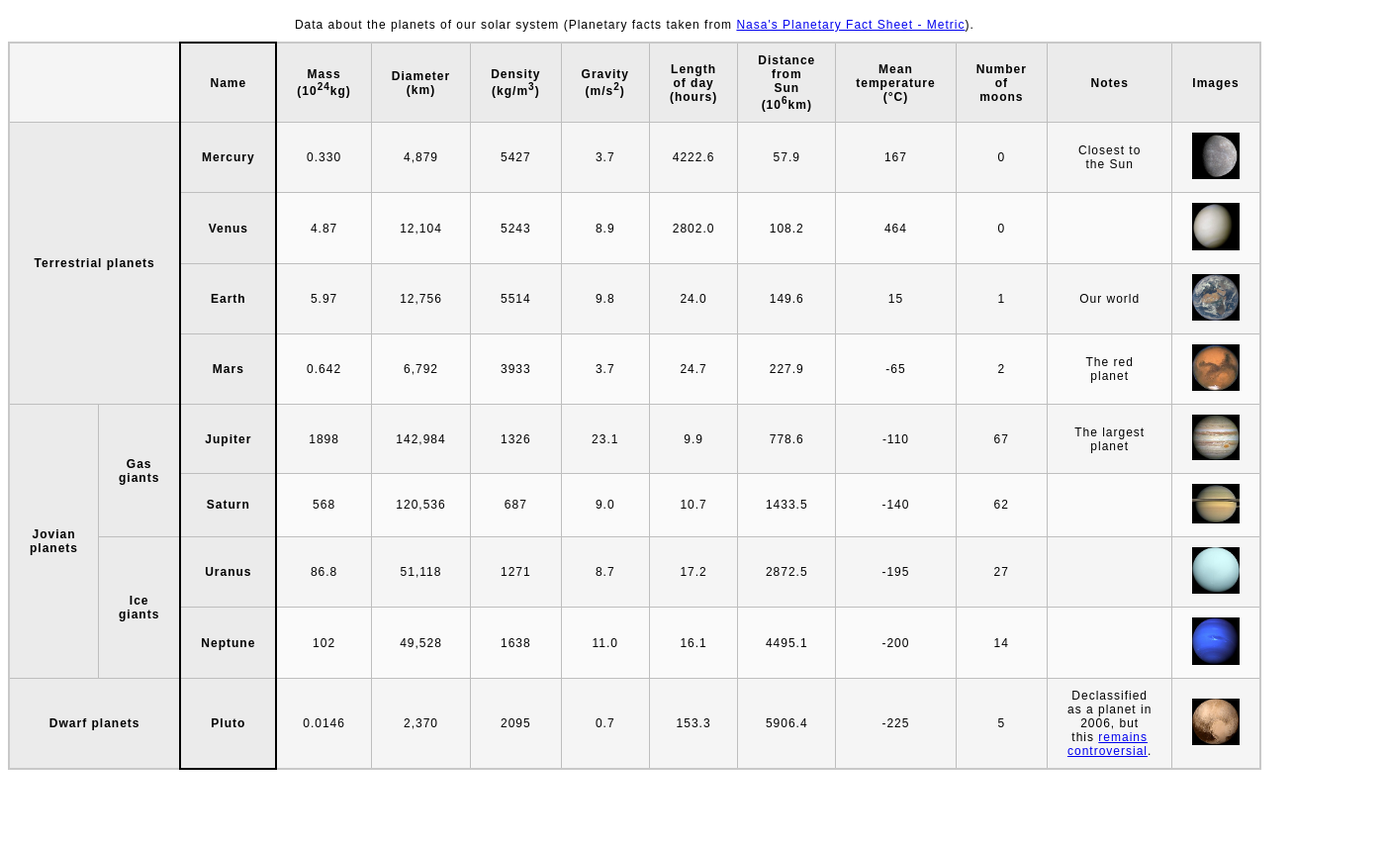
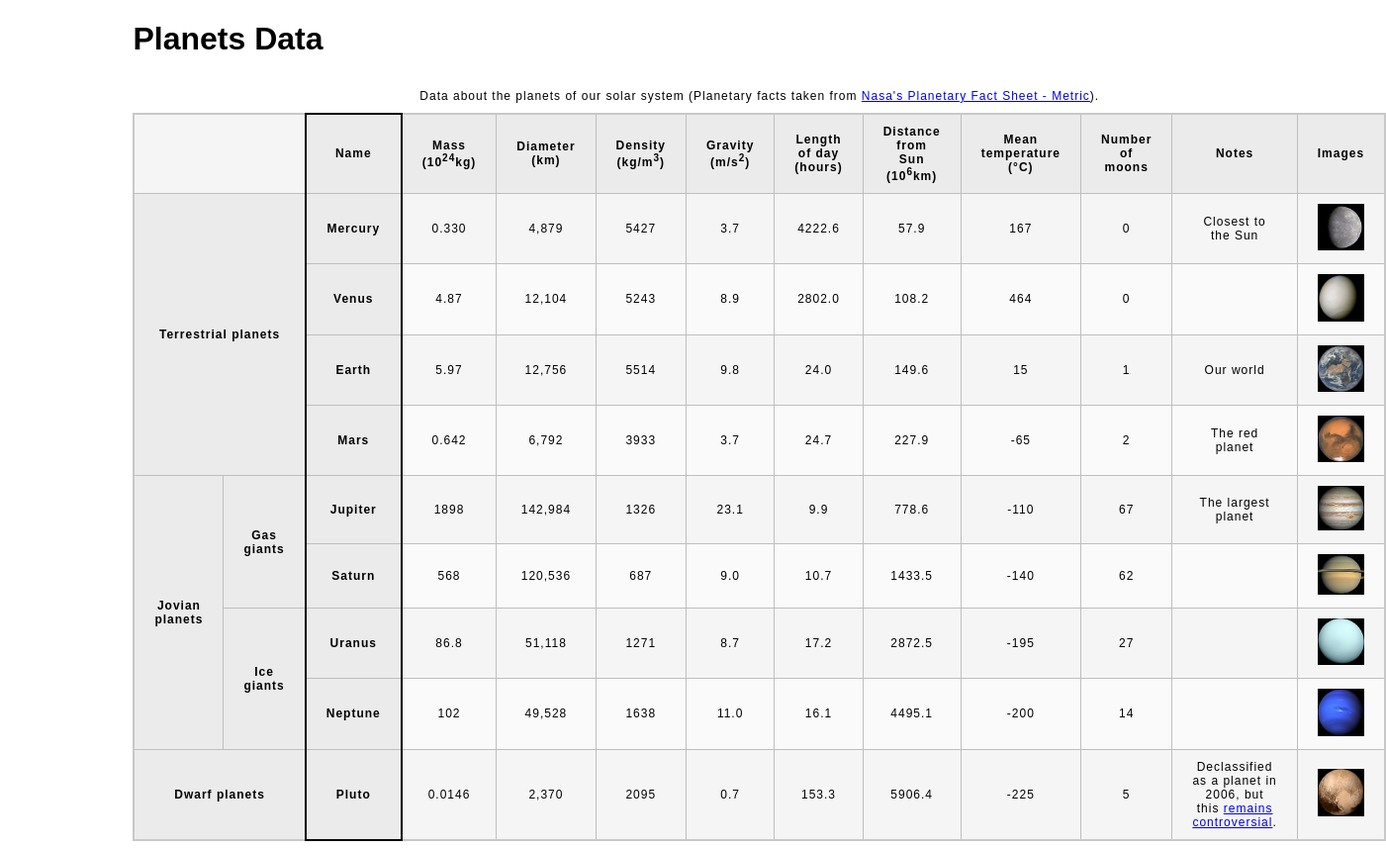
Before and after one commit to Slaughterr9/slaughterr9.github.io, a plain HTML site: page planets-table/index.html in a window 1280 px wide. Shown: the whole page at 99% size, 1401 px wide, since content can reach past the window. Before the commit the page ends 800 px from the top, so only its background shows below. Drawn offline with Linux system fonts and the light colour scheme.

Commit message:
Update index.html

```diff
--- a/planets-table/index.html
+++ b/planets-table/index.html
@@ -7,6 +7,10 @@
         <link href="css/style.css" rel="stylesheet" type="text/css">
     </head>
     <body>
+        <header>
+            <h1>Planets Data</h1>
+        </header>
+        <main>
         <table>
       <caption>Data about the planets of our solar system (Planetary facts taken from <a href="http://nssdc.gsfc.nasa.gov/planetary/factsheet/">Nasa's Planetary Fact Sheet - Metric</a>).</caption>
       <colgroup>
@@ -155,5 +159,6 @@
         </tr>
       </tbody>
     </table>
+    </main>
     </body>
 </html>
```
